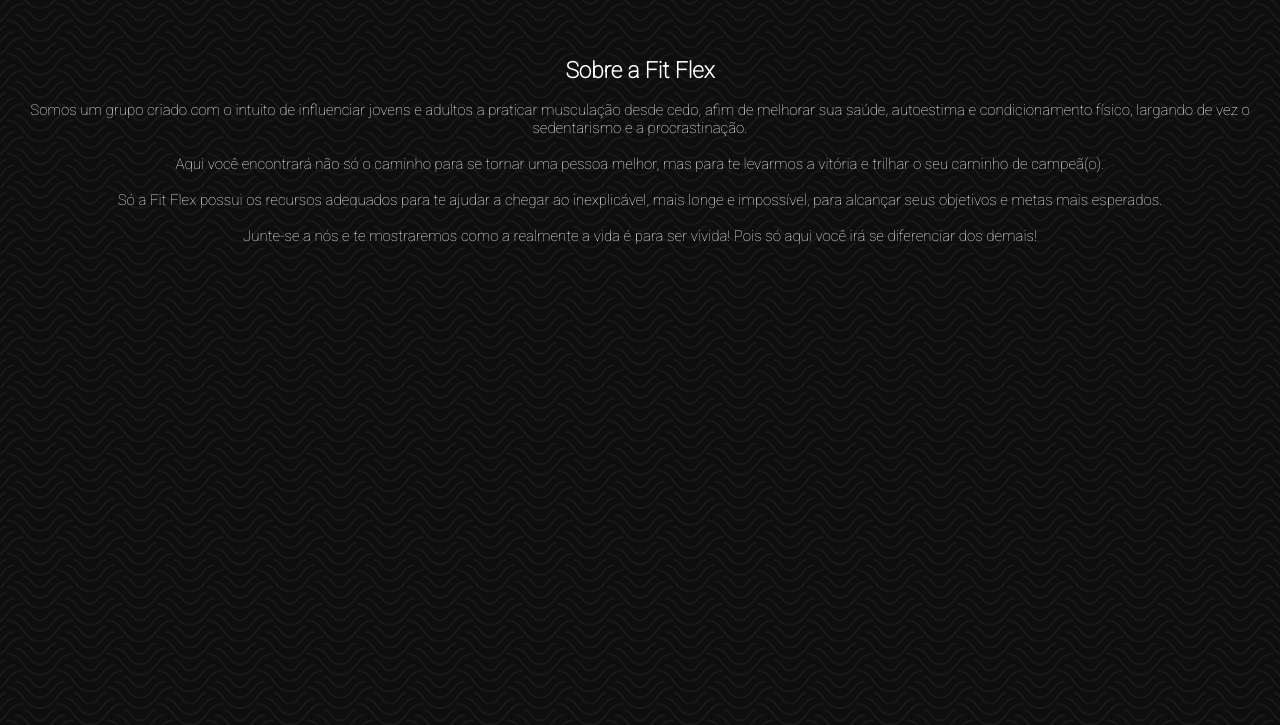
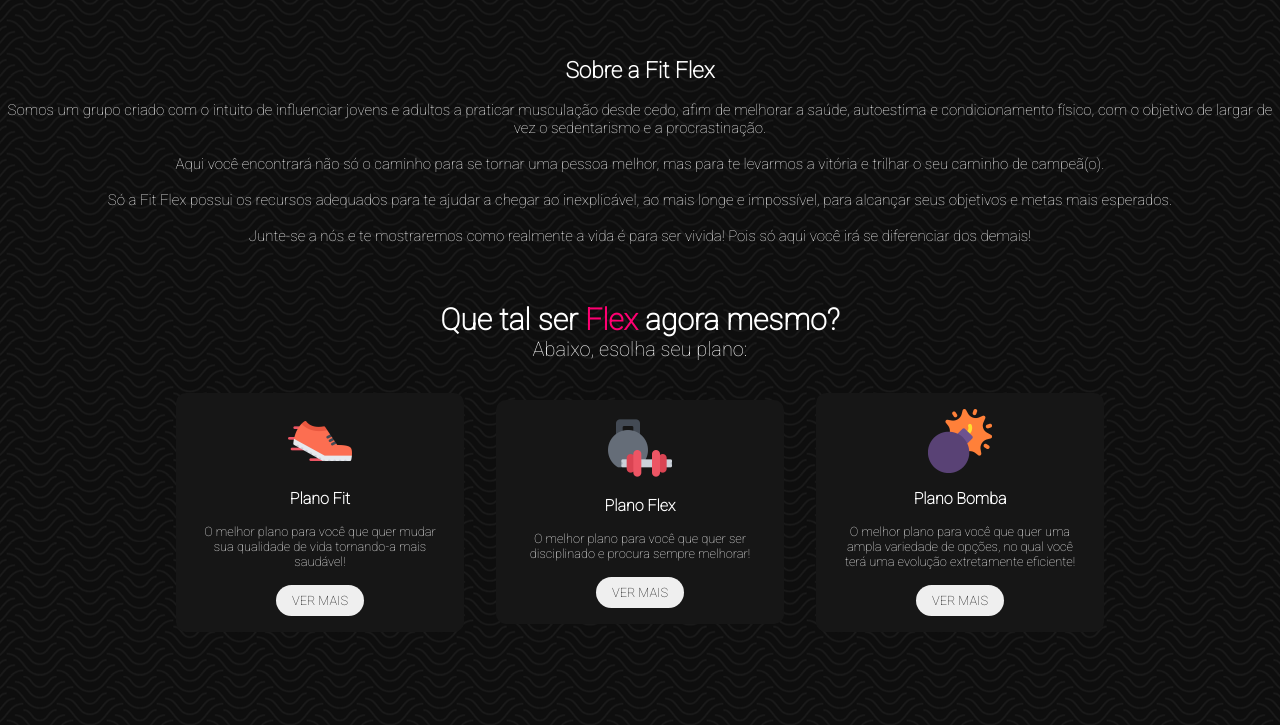
Before and after one commit to Baquin/Fit-Flex, a plain HTML site: page index.html in a window 1280 px wide. Shown: the part 655-1380 px from the top of the page. Drawn offline with nearby package versions, Linux system fonts and the light colour scheme.

Commit message:
fourth commit

```diff
--- a/css/main.css
+++ b/css/main.css
@@ -1,6 +1,7 @@
 * {
     margin: 0;
     padding: 0;
+    box-sizing: border-box;
     font-family:'Roboto', sans-serif;
 }
 
@@ -135,10 +136,83 @@
     text-align: center;
     font-size: 15px;
 }
+.planos {
+    font-size: 20px;
+    color: white;
+    text-align: center;
+}
+.text-flex {
+    color: #FF0072;
+}
+.cards {
+    color: white;
+    text-align: center;
+    justify-content: center;
+    align-items: center;
+    display: flex;
+    flex-direction: row;
+    padding: 32px;
+}
+.cards .card {
+    display: flex;
+    flex-direction: column;
+    align-items: center;
+    text-align: center;
+    background-color: #161616;
+    padding: 1rem 1.5rem;
+    border-radius: 8px;
+    border-radius: 10px;
+    max-height: 468px;
+    margin-left: 32px;
+}
+.cards .card:first-child {
+    margin-left: 0;
+}
+.cards .card .icon {
+    width: 64px;
+    height: 64px;
+}
+.cards .card .card-img {
+    width: 100%;
+}
+.cards .card h3 {
+    font-size: 100%;
+    margin: 16px 0px;
+}
+.cards .card span {
+    font-weight: 300;
+    max-width: 240px;
+    font-size: 80%;
+    margin-bottom: 16px;
+}
+.cards .card button {
+    padding: 0.5rem 1rem;
+    text-transform: uppercase;
+    border-radius: 32px;
+    border: 0;
+    cursor: pointer;
+    font-size: 80%;
+    font-weight: 500;
+}
+@media screen and (max-width:720px) {
+    .cards{
+        flex-direction: column;
+    }
+    .cards section.card {
+        margin-left: 0;
+        margin-bottom: 32px;
+    }
+    .cards section.cards:last-child{
+        margin-bottom: 0;
+    }
+    .cards section.card button {
+        font-size: 70%;
+    }
+}
 .footer-2 {
     background-color: #161616;
     color: #FF0072;
-    height: 150px;
+    height: 100px;
 }
 .footer-2 p{
     margin-bottom: 0px;
--- a/index.html
+++ b/index.html
@@ -49,16 +49,47 @@
         <div class="sobre">
             <h2>Sobre a Fit Flex</h2><br>
             <p>Somos um grupo criado com o intuito de influenciar jovens e adultos a praticar musculação desde cedo,
-                afim de melhorar sua saúde,
-                autoestima e condicionamento físico, largando de vez o sedentarismo e a procrastinação.</p><br>
+                afim de melhorar a saúde, autoestima e condicionamento físico, com o objetivo de largar de vez o
+                sedentarismo e a procrastinação.</p><br>
             <p>Aqui você encontrará não só o caminho para se tornar uma pessoa melhor, mas para te levarmos a vitória e
                 trilhar o seu caminho de campeã(o).</p><br>
-            <p>Só a Fit Flex possui os recursos adequados para te ajudar a chegar ao inexplicável, mais longe e
-                impossível,
-                para alcançar seus objetivos e metas mais esperados.</p><br>
-            <p>Junte-se a nós e te mostraremos como a realmente a vida é para ser vivida! Pois só aqui você irá se
+            <p>Só a Fit Flex possui os recursos adequados para te ajudar a chegar ao inexplicável, ao mais longe e
+                impossível, para alcançar seus objetivos e metas mais esperados.</p><br>
+            <p>Junte-se a nós e te mostraremos como realmente a vida é para ser vivida! Pois só aqui você irá se
                 diferenciar dos demais!</p>
         </div><br><br><br>
+        <div class="planos">
+            <h2>Que tal ser <strong class="text-flex">Flex</strong> agora mesmo?</h2>
+            <p>Abaixo, esolha seu plano:</p>
+        </div>
+        <div class="cards">
+            <section class="card fit">
+                <div class="icon">
+                    <img src="./img/fit.png" class="card-img" alt="Plano-Fit">
+                </div>
+                <h3>Plano Fit</h3>
+                <span>O melhor plano para você que quer mudar sua qualidade de vida tornando-a mais saudável!</span>
+                <Button>Ver mais</Button>
+            </section>
+            <section class="card flex">
+                <div class="icon">
+                    <img src="./img/flex.png" class="card-img" alt="Plano-Flex">
+                </div>
+                <h3>Plano Flex</h3>
+                <span>O melhor plano para você que quer ser disciplinado e procura sempre melhorar! </span>
+                <Button>Ver mais</Button>
+            </section>
+            <section class="card bomba">
+                <div class="icon">
+                    <img src="./img/bomba.png" class="card-img" alt="Plano-Bomba">
+                </div>
+                <h3>Plano Bomba</h3>
+                <span>O melhor plano para você que quer uma ampla variedade de opções, no qual você terá uma
+                    evolução
+                    extretamente eficiente!</span>
+                <Button>Ver mais</Button>
+            </section>
+        </div>
     </main>
     <footer>
         <div class="footer-2">
@@ -72,17 +103,17 @@
                     <ul>
                         <li>
                             <a href="">
-                                <img src="img/facebook.png" width="30px" />
+                                <img src="img/facebook.png" width="20vh" />
                             </a>
                         </li>
                         <li>
                             <a href="">
-                                <img src="img/instagram.png" width="30px" />
+                                <img src="img/instagram.png" width="20vh" />
                             </a>
                         </li>
                         <li>
                             <a href="">
-                                <img src="img/tik-tok.png" width="30px" />
+                                <img src="img/tik-tok.png" width="20vh" />
                             </a>
                         </li>
                     </ul>
```
Also changed, not shown: suplementos.html (+3 -1 lines), img/bomba-original.png (added), img/bomba.png (added), img/fit.png (added), img/flex.png (added), template.txt.
